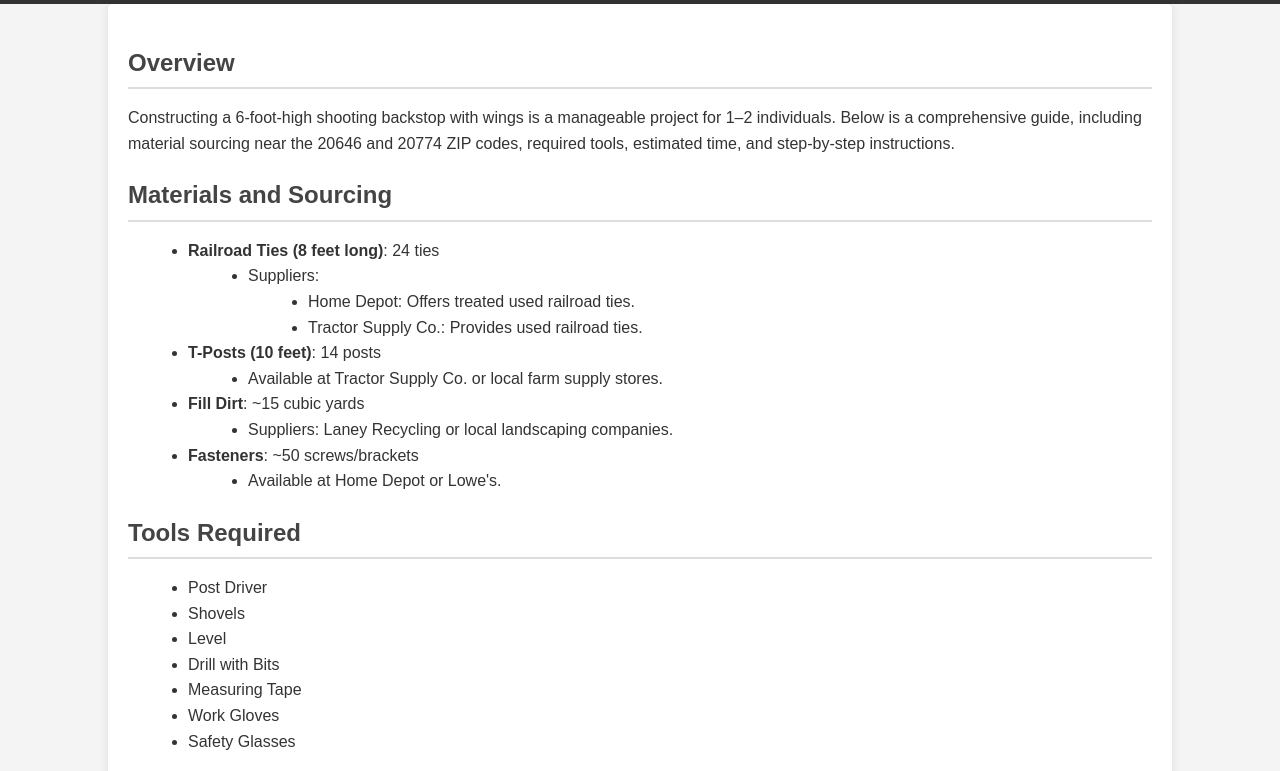
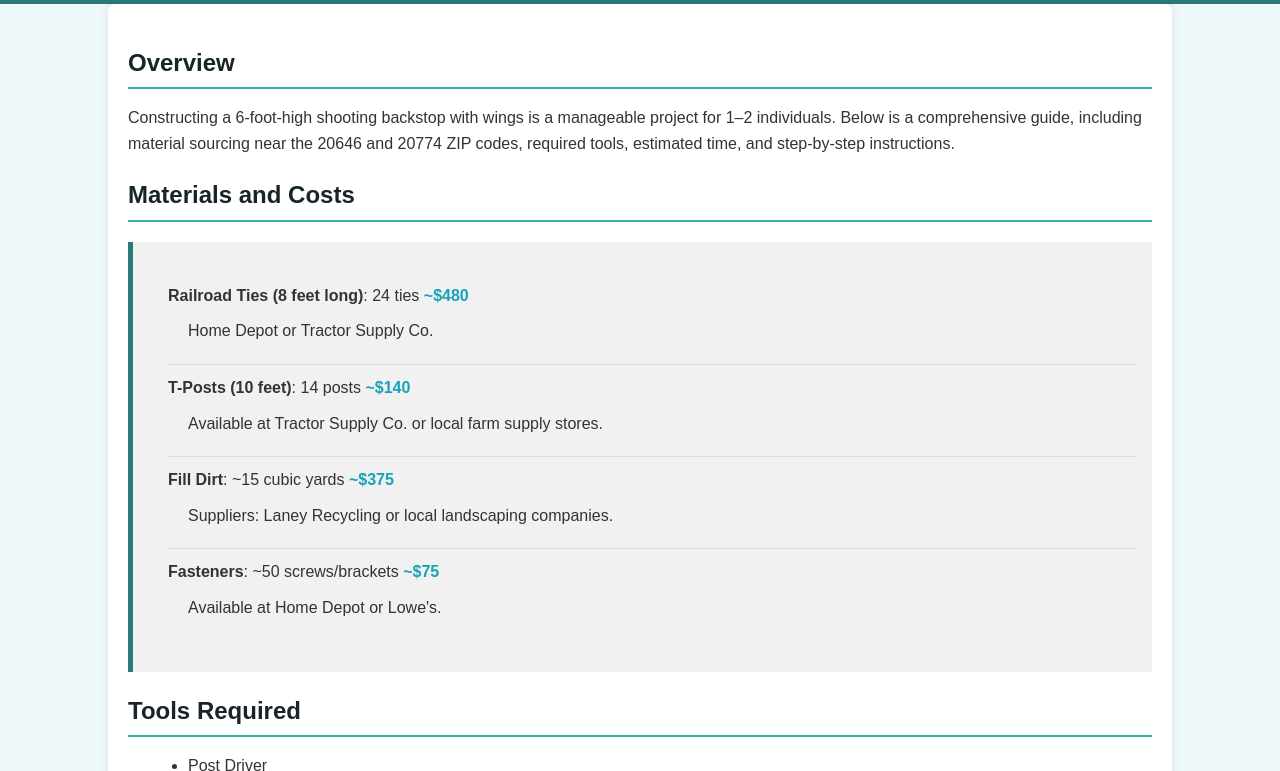
Before and after one commit to jayhagewood/Back-Stop-Blog, a plain HTML site: page index.html in a window 1280 px wide. Shown: the part 80-851 px from the top of the page. Drawn offline with Linux system fonts and the light colour scheme.

Commit message:
Update index.html

```diff
--- a/index.html
+++ b/index.html
@@ -10,11 +10,11 @@
             line-height: 1.6;
             margin: 0;
             padding: 0;
-            background-color: #f4f4f4;
+            background-color: #eef7f9;
             color: #333;
         }
         header {
-            background: #333;
+            background: #2b7a78;
             color: #fff;
             padding: 10px 0;
             text-align: center;
@@ -30,16 +30,16 @@
             padding: 20px;
             background: #fff;
             box-shadow: 0 0 10px rgba(0, 0, 0, 0.1);
-            border-radius: 5px;
+            border-radius: 8px;
         }
         h2 {
-            color: #444;
-            border-bottom: 2px solid #ddd;
+            color: #17252a;
+            border-bottom: 2px solid #3aafa9;
             padding-bottom: 5px;
             margin-bottom: 15px;
         }
         h3 {
-            color: #555;
+            color: #3aafa9;
             margin-top: 20px;
         }
         ul {
@@ -49,20 +49,41 @@
         .image-placeholder {
             width: 100%;
             height: 300px;
-            background-color: #ddd;
+            background-color: #d4edda;
             margin: 20px 0;
             display: flex;
             align-items: center;
             justify-content: center;
-            color: #666;
+            color: #155724;
             font-size: 1.2em;
-            border: 2px dashed #ccc;
-            border-radius: 5px;
+            border: 2px dashed #c3e6cb;
+            border-radius: 8px;
+        }
+        .price {
+            color: #17a2b8;
+            font-weight: bold;
+        }
+        .shopping-list {
+            margin: 20px 0;
+            background: #f1f1f1;
+            padding: 15px;
+            border-left: 5px solid #2b7a78;
+        }
+        .shopping-list ul {
+            list-style: none;
+            padding: 0;
+        }
+        .shopping-list li {
+            padding: 10px 0;
+            border-bottom: 1px solid #ddd;
+        }
+        .shopping-list li:last-child {
+            border: none;
         }
         footer {
             text-align: center;
             padding: 10px 0;
-            background: #333;
+            background: #2b7a78;
             color: #fff;
             margin-top: 20px;
         }
@@ -76,34 +97,31 @@
         <h2>Overview</h2>
         <p>Constructing a 6-foot-high shooting backstop with wings is a manageable project for 1–2 individuals. Below is a comprehensive guide, including material sourcing near the 20646 and 20774 ZIP codes, required tools, estimated time, and step-by-step instructions.</p>
 
-        <h2>Materials and Sourcing</h2>
+        <h2>Materials and Costs</h2>
+        <div class="shopping-list">
             <ul>
-            <li><strong>Railroad Ties (8 feet long)</strong>: 24 ties
+                <li><strong>Railroad Ties (8 feet long)</strong>: 24 ties <span class="price">~$480</span>
                     <ul>
-                    <li>Suppliers:
-                        <ul>
-                            <li>Home Depot: Offers treated used railroad ties.</li>
-                            <li>Tractor Supply Co.: Provides used railroad ties.</li>
+                        <li>Home Depot or Tractor Supply Co.</li>
                     </ul>
                 </li>
-                </ul>
-            </li>
-            <li><strong>T-Posts (10 feet)</strong>: 14 posts
+                <li><strong>T-Posts (10 feet)</strong>: 14 posts <span class="price">~$140</span>
                     <ul>
                         <li>Available at Tractor Supply Co. or local farm supply stores.</li>
                     </ul>
                 </li>
-            <li><strong>Fill Dirt</strong>: ~15 cubic yards
+                <li><strong>Fill Dirt</strong>: ~15 cubic yards <span class="price">~$375</span>
                     <ul>
                         <li>Suppliers: Laney Recycling or local landscaping companies.</li>
                     </ul>
                 </li>
-            <li><strong>Fasteners</strong>: ~50 screws/brackets
+                <li><strong>Fasteners</strong>: ~50 screws/brackets <span class="price">~$75</span>
                     <ul>
                         <li>Available at Home Depot or Lowe's.</li>
                     </ul>
                 </li>
             </ul>
+        </div>
 
         <h2>Tools Required</h2>
         <ul>
```
Lines whose indentation alone changed are shown as unchanged.
